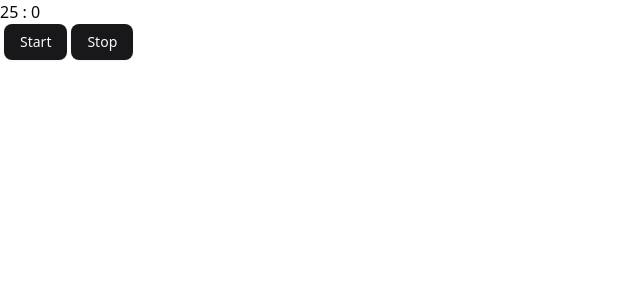
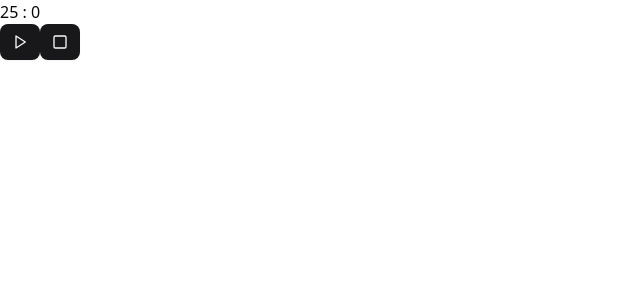
Before and after one commit to nineInchClous/doggomodoro, a Next.js app: page / in a window 1280 px wide. Shown: the top 300 px of the page, without its empty margins (0-640 px from the left). Built offline with nearby package versions, Linux system fonts and the light colour scheme.

Commit message:
Add timer controls icons

```diff
--- a/src/components/timer/PlayPauseButton.tsx
+++ b/src/components/timer/PlayPauseButton.tsx
@@ -1,14 +1,20 @@
 import { Button } from '@/components/ui/button';
 import { useTimerContext } from '@/components/timer/TimerContext';
+import { Pause, Play } from 'lucide-react';
 
 export default function PlayPauseButton() {
   const { startTimerInterval, clearTimerInterval, isTimerActive } = useTimerContext();
 
-  if (isTimerActive) return <Button onClick={clearTimerInterval}>Pause</Button>;
+  if (isTimerActive)
+    return (
+      <Button onClick={clearTimerInterval}>
+        <Pause strokeWidth={1.75} />
+      </Button>
+    );
 
   return (
-    <Button onClick={startTimerInterval} className={'mx-1'}>
-      Start
+    <Button onClick={startTimerInterval}>
+      <Play />
     </Button>
   );
 }
--- a/src/components/timer/StopButton.tsx
+++ b/src/components/timer/StopButton.tsx
@@ -1,5 +1,6 @@
 import { Button } from '@/components/ui/button';
 import { useTimerContext } from '@/components/timer/TimerContext';
+import { Square } from 'lucide-react';
 
 export default function StopButton() {
   const { clearTimerInterval, setTimeLeft } = useTimerContext();
@@ -9,5 +10,9 @@ export default function StopButton() {
     setTimeLeft(25 * 60);
   };
 
-  return <Button onClick={stopTimer}>Stop</Button>;
+  return (
+    <Button onClick={stopTimer}>
+      <Square />
+    </Button>
+  );
 }
```
